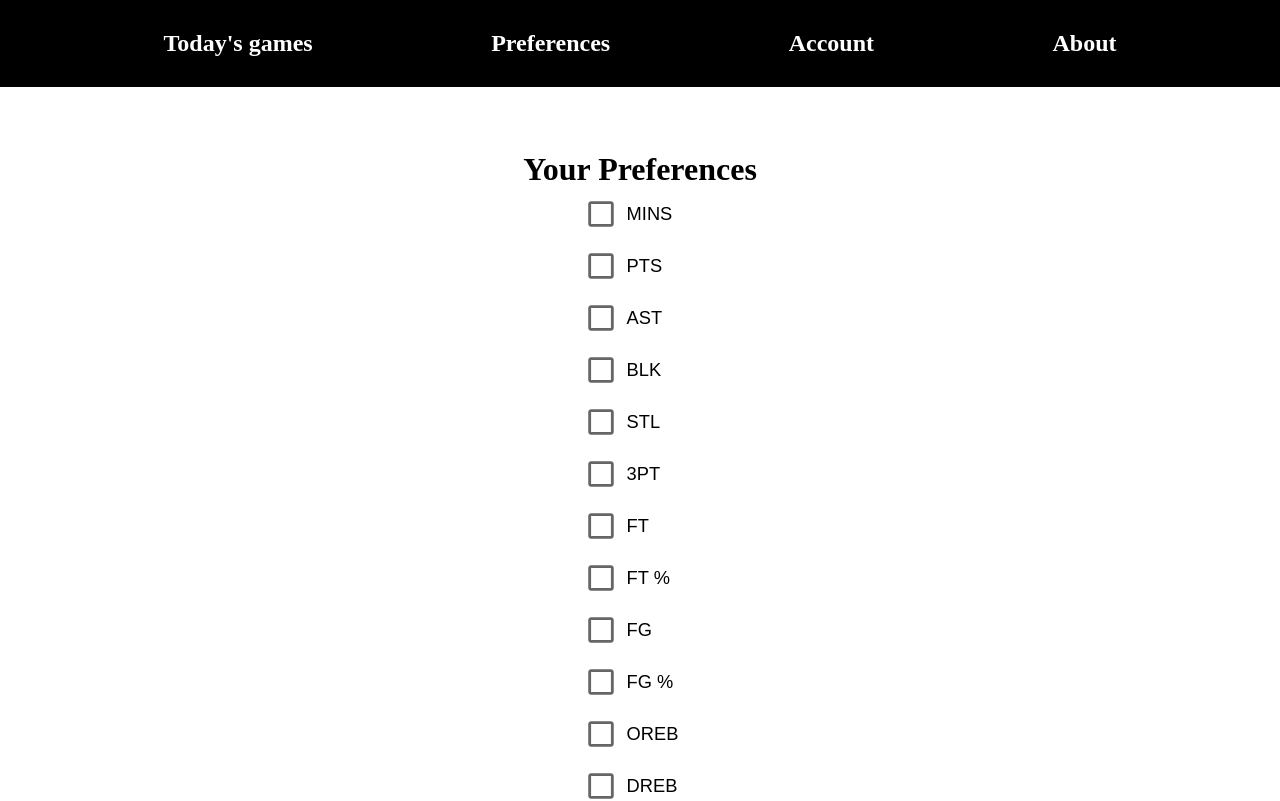
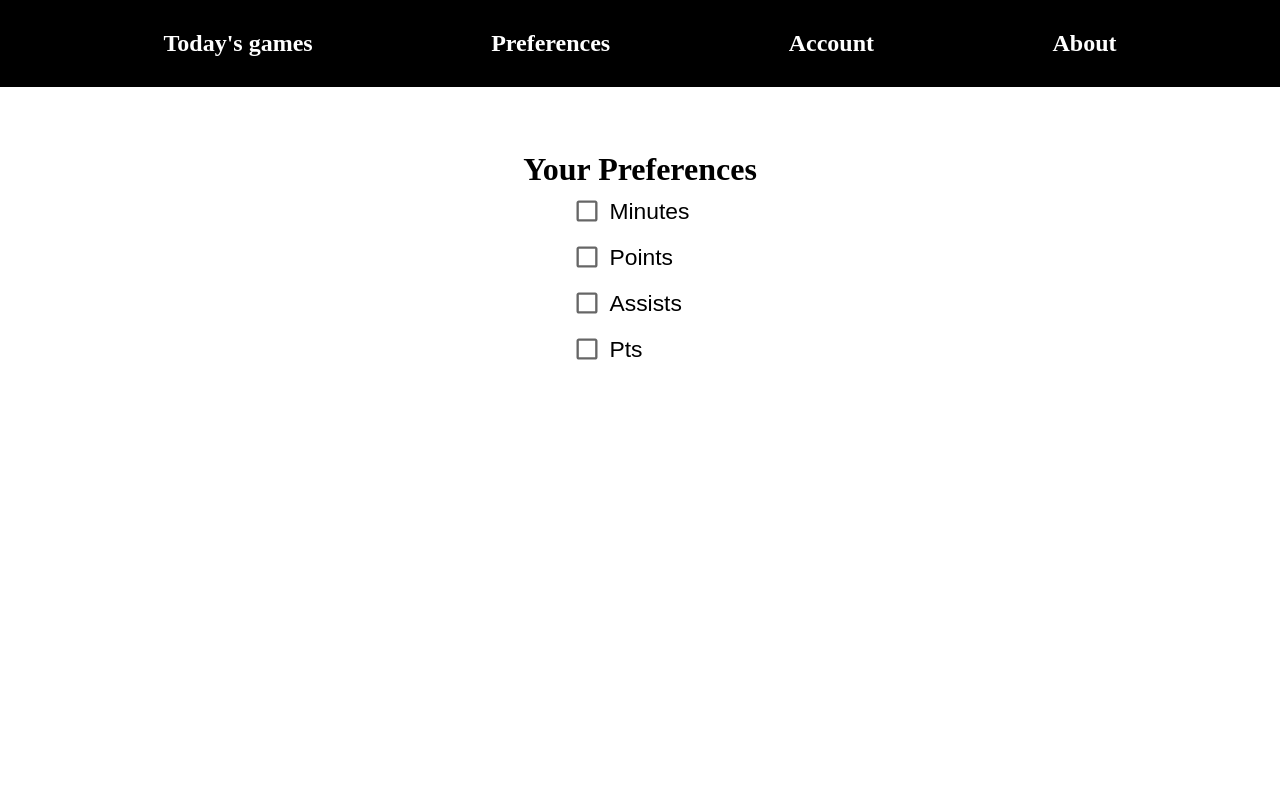
Before and after one commit to haydenfd/custom-boxscores, a React (Create React App) app in the folder client/: page /preferences in a window 1280 px wide. Shown: the top 801 px of the page. Built offline with nearby package versions, Linux system fonts and the light colour scheme.

Commit message:
Added pref form elements

```diff
--- a/client/src/Pages/PreferencesForm.jsx
+++ b/client/src/Pages/PreferencesForm.jsx
@@ -1,15 +1,15 @@
-import React, {useEffect, useState} from "react";
+import React, {useState} from "react";
 import './PreferencesForm.css'
 import FormGroup from '@mui/material/FormGroup';
 import FormControlLabel from '@mui/material/FormControlLabel';
 import Checkbox from '@mui/material/Checkbox';
 import { ThemeProvider, createTheme } from '@mui/material/styles';
-
-const label = { inputProps: { 'aria-label': 'Checkbox demo' } };
+import Box from '@mui/material/Box';
 
 const theme = createTheme({
     typography: {
-      fontSize: 16,
+      fontSize: 20,
+      fontWeight: 700,
       fontFamily: [
         'Avenir',
         'sans-serif'
@@ -19,40 +19,115 @@ const theme = createTheme({
   });
 
 
-const PreferencesForm = () => {
+const PreferencesForm = () =>
+{
 
+    const boxSx={
+        display: 'flex',
+        flexDirection: 'column',
+    }
 
     return (
-    <>
-        <h1>
-            Your Preferences
-        </h1>
-        {/* <div className="form-wrapper"> */}
-            <ThemeProvider theme={theme}>
+        <>
+        <ThemeProvider theme={theme}>
+        <h1>Your Preferences</h1>
+        <Box sx={boxSx}>
             <FormGroup>
-                <FormControlLabel control={<Checkbox color="secondary"/>} label="MINS" sx={{ '& .MuiSvgIcon-root': { fontSize: 34} }}/>
-                <FormControlLabel control={<Checkbox color="secondary"/>} label="PTS" sx={{ '& .MuiSvgIcon-root': { fontSize: 34 } }}/>
-                <FormControlLabel control={<Checkbox color="secondary"/>} label="AST" sx={{ '& .MuiSvgIcon-root': { fontSize: 34 } }}/>
-                <FormControlLabel control={<Checkbox color="secondary"/>} label="BLK" sx={{ '& .MuiSvgIcon-root': { fontSize: 34 } }}/>
-                <FormControlLabel control={<Checkbox color="secondary"/>} label="STL" sx={{ '& .MuiSvgIcon-root': { fontSize: 34 } }}/>
-                <FormControlLabel control={<Checkbox color="secondary"/>} label="3PT" sx={{ '& .MuiSvgIcon-root': { fontSize: 34 } }}/>
-                <FormControlLabel control={<Checkbox color="secondary"/>} label="FT" sx={{ '& .MuiSvgIcon-root': { fontSize: 34 } }}/>
-                <FormControlLabel control={<Checkbox color="secondary"/>} label="FT %" sx={{ '& .MuiSvgIcon-root': { fontSize: 34 } }}/>
-                <FormControlLabel control={<Checkbox color="secondary"/>} label="FG" sx={{ '& .MuiSvgIcon-root': { fontSize: 34 } }}/>
-                <FormControlLabel control={<Checkbox color="secondary"/>} label="FG %" sx={{ '& .MuiSvgIcon-root': { fontSize: 34 } }}/>
-                <FormControlLabel control={<Checkbox color="secondary"/>} label="OREB" sx={{ '& .MuiSvgIcon-root': { fontSize: 34 } }}/>
-                <FormControlLabel control={<Checkbox color="secondary"/>} label="DREB" sx={{ '& .MuiSvgIcon-root': { fontSize: 34 } }}/>
-                <FormControlLabel control={<Checkbox color="secondary"/>} label="REB" sx={{ '& .MuiSvgIcon-root': { fontSize: 34 } }}/>
-                <FormControlLabel control={<Checkbox color="secondary"/>} label="+/-" sx={{ '& .MuiSvgIcon-root': { fontSize: 34 } }}/>
-                <FormControlLabel control={<Checkbox color="secondary"/>} label="PF" sx={{ '& .MuiSvgIcon-root': { fontSize: 34 } }}/>
-                <FormControlLabel control={<Checkbox color="secondary"/>} label="TOV" sx={{ '& .MuiSvgIcon-root': { fontSize: 34 } }}/>
+                <FormControlLabel
+                    control={<Checkbox color="secondary" name="mins"/>}
+                    label="Minutes"
+                    sx={{ '& .MuiSvgIcon-root': { fontSize: 28} }}
+                    />
+                <FormControlLabel
+                    control={<Checkbox color="secondary" name="pts"/>}
+                    label="Points"
+                    sx={{ '& .MuiSvgIcon-root': { fontSize: 28} }}
+                    />
+                <FormControlLabel
+                    control={<Checkbox color="secondary" name="ast"/>}
+                    label="Assists"
+                    sx={{ '& .MuiSvgIcon-root': { fontSize: 28} }}
+                    />
+                <FormControlLabel
+                    control={<Checkbox color="secondary" name="pts"/>}
+                    label="Pts"
+                    sx={{ '& .MuiSvgIcon-root': { fontSize: 28} }}
+                    />
             </FormGroup>
-            </ThemeProvider>
-        {/* </div> */}
-
-    </>
+        </Box>
+        </ThemeProvider>
+        </>
     )
-
 }
 
-export default PreferencesForm;
+export default PreferencesForm
+
+// const PreferencesForm = () => {
+
+//     const handleChange = (e) =>
+//     {
+//         const name = e.target.name
+//         if (e.target.checked)
+//         {
+
+//         }
+
+//         setList({
+//             ...list,
+//             [e.target.name]: e.target.checked,
+//         })
+//     }
+
+//     const [list, setList] = useState({
+//         "mins": false,
+//         "pts": false,
+//         "ast": false,
+//     })
+
+//     return (
+//     <>
+//         <h1>
+//             Your Preferences
+//         </h1>
+//             <ThemeProvider theme={theme}>
+//             <FormGroup>
+                // <FormControlLabel
+                // control={<Checkbox color="secondary" onChange={handleChange} name="mins"
+                // />}
+                // label="MINS"
+                // sx={{ '& .MuiSvgIcon-root': { fontSize: 34} }}
+                // />
+//                 <FormControlLabel
+//                  control={<Checkbox color="secondary" name="pts" onChange={handleChange}
+//                  />}
+//                  label="PTS"
+//                  sx={{ '& .MuiSvgIcon-root': { fontSize: 34 } }}
+//                  />
+//                 <FormControlLabel
+//                 control={<Checkbox color="secondary" onChange={handleChange} name="ast"/>}
+//                 label="AST"
+//                 sx={{ '& .MuiSvgIcon-root': { fontSize: 34 } }}
+//                 />
+//                 <FormControlLabel control={<Checkbox color="secondary"/>} label="BLK" sx={{ '& .MuiSvgIcon-root': { fontSize: 34 } }}/>
+//                 <FormControlLabel control={<Checkbox color="secondary"/>} label="STL" sx={{ '& .MuiSvgIcon-root': { fontSize: 34 } }}/>
+//                 <FormControlLabel control={<Checkbox color="secondary"/>} label="3PT" sx={{ '& .MuiSvgIcon-root': { fontSize: 34 } }}/>
+//                 <FormControlLabel control={<Checkbox color="secondary"/>} label="FT" sx={{ '& .MuiSvgIcon-root': { fontSize: 34 } }}/>
+//                 <FormControlLabel control={<Checkbox color="secondary"/>} label="FT %" sx={{ '& .MuiSvgIcon-root': { fontSize: 34 } }}/>
+//                 <FormControlLabel control={<Checkbox color="secondary"/>} label="FG" sx={{ '& .MuiSvgIcon-root': { fontSize: 34 } }}/>
+//                 <FormControlLabel control={<Checkbox color="secondary"/>} label="FG %" sx={{ '& .MuiSvgIcon-root': { fontSize: 34 } }}/>
+//                 <FormControlLabel control={<Checkbox color="secondary"/>} label="OREB" sx={{ '& .MuiSvgIcon-root': { fontSize: 34 } }}/>
+//                 <FormControlLabel control={<Checkbox color="secondary"/>} label="DREB" sx={{ '& .MuiSvgIcon-root': { fontSize: 34 } }}/>
+//                 <FormControlLabel control={<Checkbox color="secondary"/>} label="REB" sx={{ '& .MuiSvgIcon-root': { fontSize: 34 } }}/>
+//                 <FormControlLabel control={<Checkbox color="secondary"/>} label="+/-" sx={{ '& .MuiSvgIcon-root': { fontSize: 34 } }}/>
+//                 <FormControlLabel control={<Checkbox color="secondary"/>} label="PF" sx={{ '& .MuiSvgIcon-root': { fontSize: 34 } }}/>
+//                 <FormControlLabel control={<Checkbox color="secondary"/>} label="TOV" sx={{ '& .MuiSvgIcon-root': { fontSize: 34 } }}/>
+//             </FormGroup>
+//             </ThemeProvider>
+//         </div>
+
+//     </>
+//     )
+
+// }
+
+// export default PreferencesForm;
```
